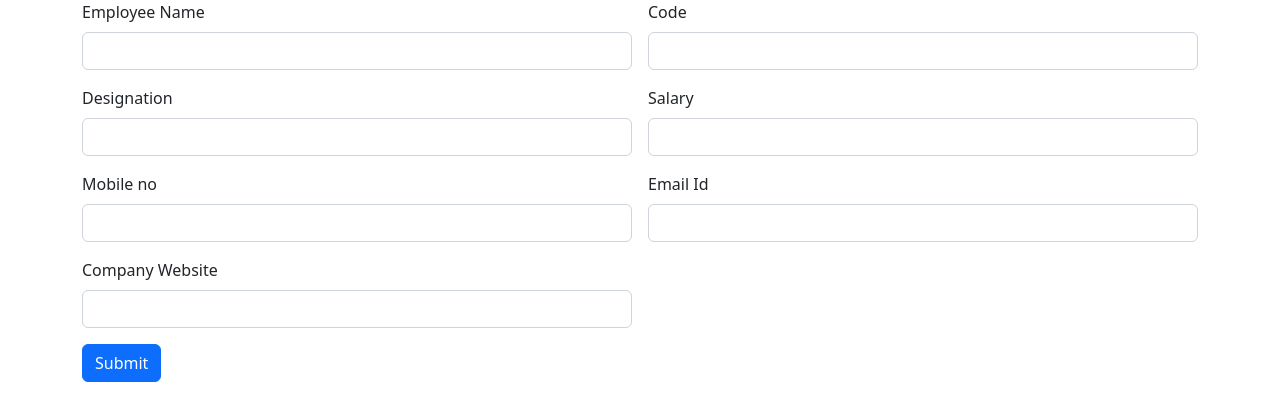
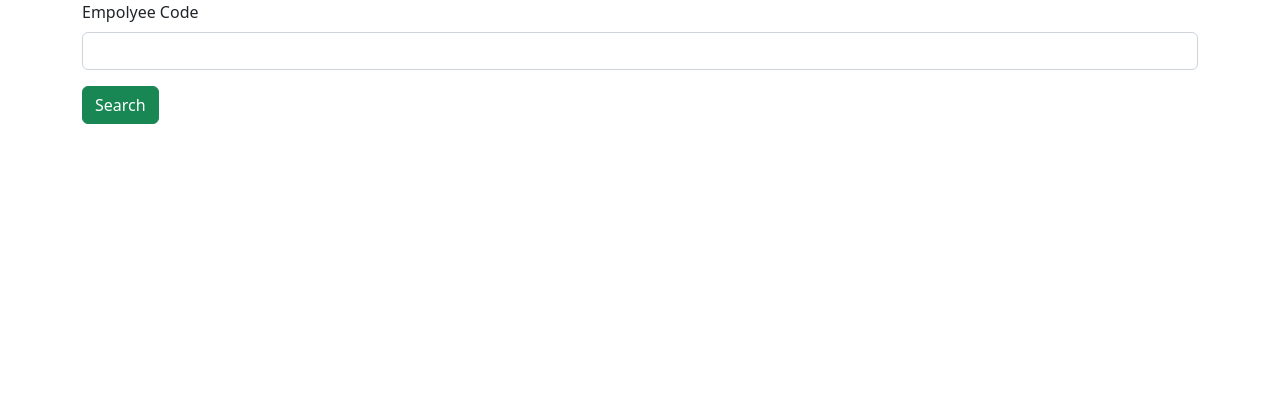
Before and after one commit to sherinsebastian200/Employee-Angular-App, an Angular app: page / in a window 1280 px wide. Shown: the top 420 px of the page. Built offline with nearby package versions, Linux system fonts and the light colour scheme.

Commit message:
first commit

```diff
--- a/src/app/add-employee/add-employee.component.html
+++ b/src/app/add-employee/add-employee.component.html
@@ -8,7 +8,7 @@
 
                 </div>
                 <div class="col col-12 col-sm-6 col-md-6 col-lg-6 col-xl-6 col-xxl-6">
-                    <label for="" class="form-label">Code</label>
+                    <label for="" class="form-label">Employee Code</label>
                     <input type="text" class="form-control">
                 </div>
                 <div class="col col-12 col-sm-6 col-md-6 col-lg-6 col-xl-6 col-xxl-6">
--- a/src/app/app.component.html
+++ b/src/app/app.component.html
@@ -1,2 +1,2 @@
-<app-add-employee></app-add-employee>
+<app-search-employee></app-search-employee>
 <router-outlet></router-outlet>
--- a/src/app/app.module.ts
+++ b/src/app/app.module.ts
@@ -5,12 +5,14 @@
 import { AppComponent } from './app.component';
 import { AdminLoginComponent } from './admin-login/admin-login.component';
 import { AddEmployeeComponent } from './add-employee/add-employee.component';
+import { SearchEmployeeComponent } from './search-employee/search-employee.component';
 
 @NgModule({
   declarations: [
     AppComponent,
     AdminLoginComponent,
-    AddEmployeeComponent
+    AddEmployeeComponent,
+    SearchEmployeeComponent
   ],
   imports: [
     BrowserModule,
--- /dev/null
+++ b/src/app/search-employee/search-employee.component.html
@@ -0,0 +1,17 @@
+<div class="container">
+    <div class="row">
+        <div class="col col-12 col-sm-12 col-md-12 col-lg-12 col-xl-12 col-xxl-12">
+            <div class="row g-3">
+                <div class="col col-12 col-sm-12 col-md-12 col-lg-12 col-xl-12 col-xxl-12">
+                    <label for="" class="form-label">Empolyee Code</label>
+                    <input type="text" class="form-control">
+                </div>
+
+                <div class="col col-12 col-sm-12 col-md-12 col-lg-12 col-xl-12 col-xxl-12">
+
+                   <button class="btn btn-success">Search</button>
+                </div>
+            </div>
+        </div>
+    </div>
+</div>
```
Also changed, not shown: src/app/search-employee/search-employee.component.ts (added, +10 -0 lines), src/app/search-employee/search-employee.component.css (added).
